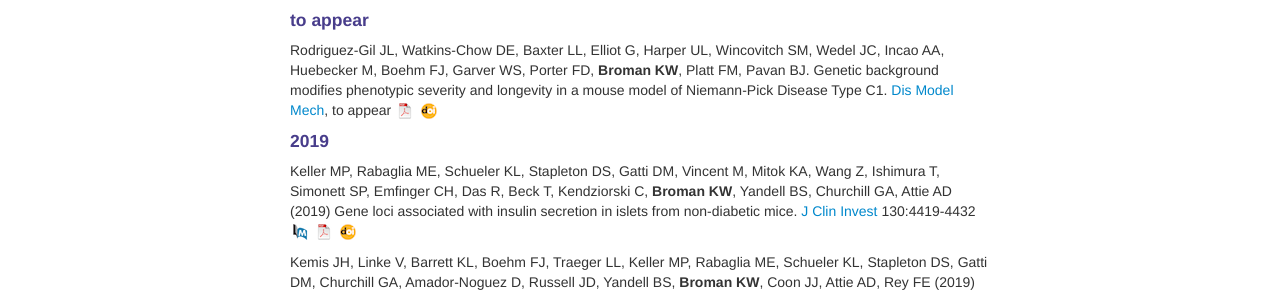
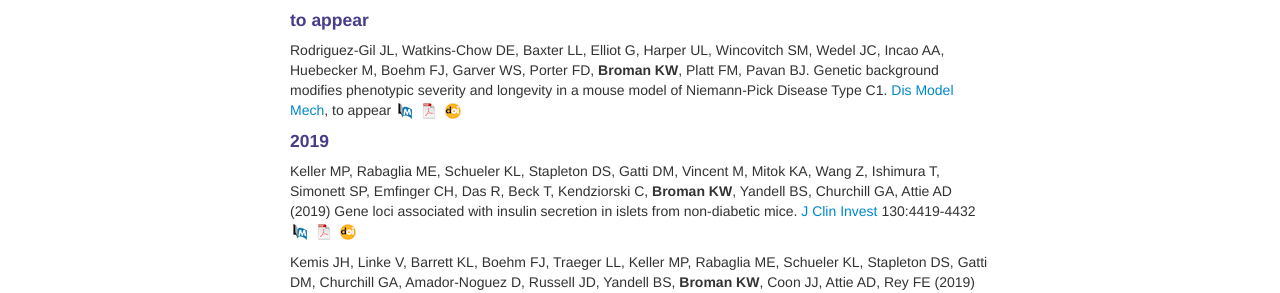
Before and after one commit to kbroman/kbroman.github.io, a Jekyll site: the page built from pages/pubs.md, in a window 1280 px wide. Shown: the part 417-710 px from the top of the page. Built offline with Jekyll 4.4.1, drawn with Linux system fonts in a browser that asks for light colours.

Commit message:
pages/pubs: Add pubmed link for rodriguez-gil paper

```diff
--- a/pages/pubs.md
+++ b/pages/pubs.md
@@ -50,11 +50,11 @@ Porter FD, **Broman KW**, Platt FM, Pavan BJ. Genetic background
 modifies phenotypic severity and longevity in a mouse model of
 Niemann-Pick Disease Type C1.
 [Dis Model Mech](https://dmm.biologists.org/), to appear
+[![PubMed](icons16/pubmed-icon.png)](https://pubmed.ncbi.nlm.nih.gov/31996359)
 [![pdf](icons16/pdf-icon.png)](https://dmm.biologists.org/content/dmm/early/2020/01/25/dmm.042614.full.pdf)
 [![doi](icons16/doi-icon.png)](https://doi.org/10.1242/dmm.042614)
 <!-- * 159 * -->
 <!-- https://doi.org/10.1242/dmm.042614) -->
-
 
 #### 2019
 
```
